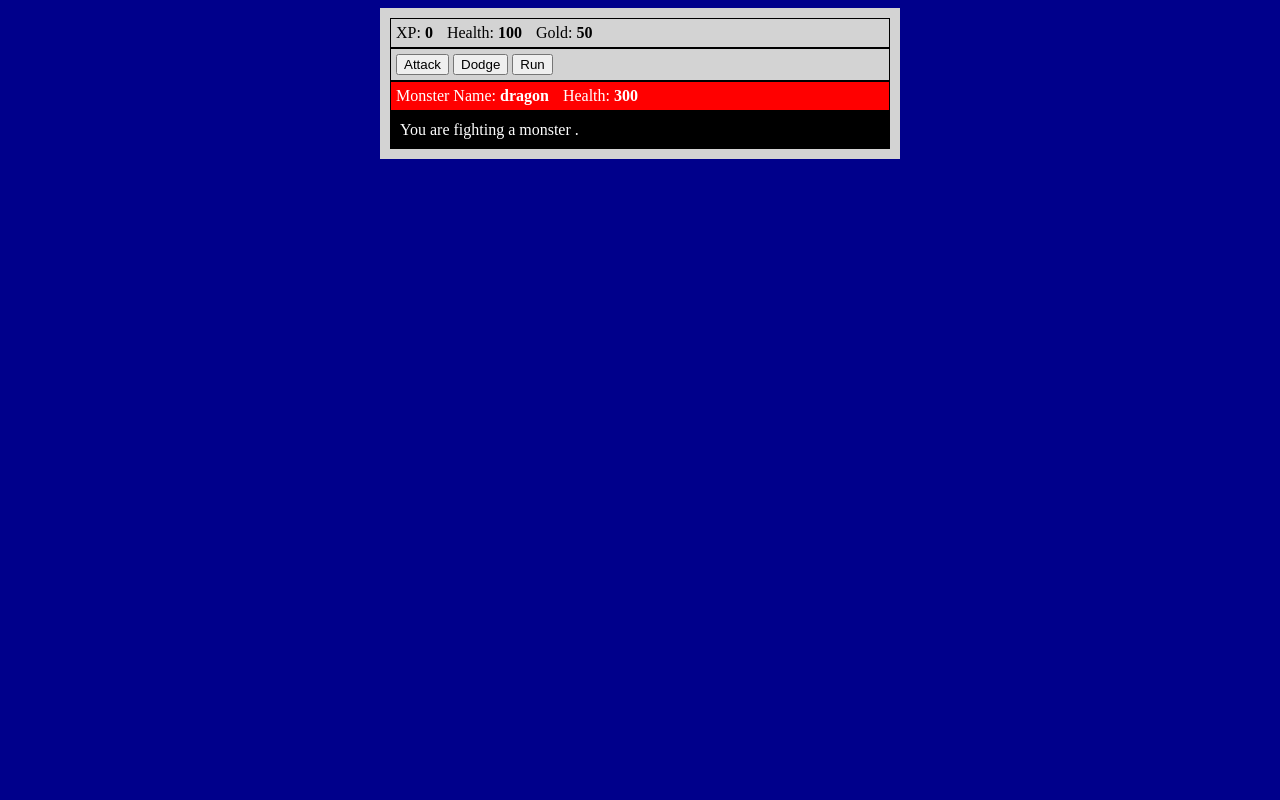
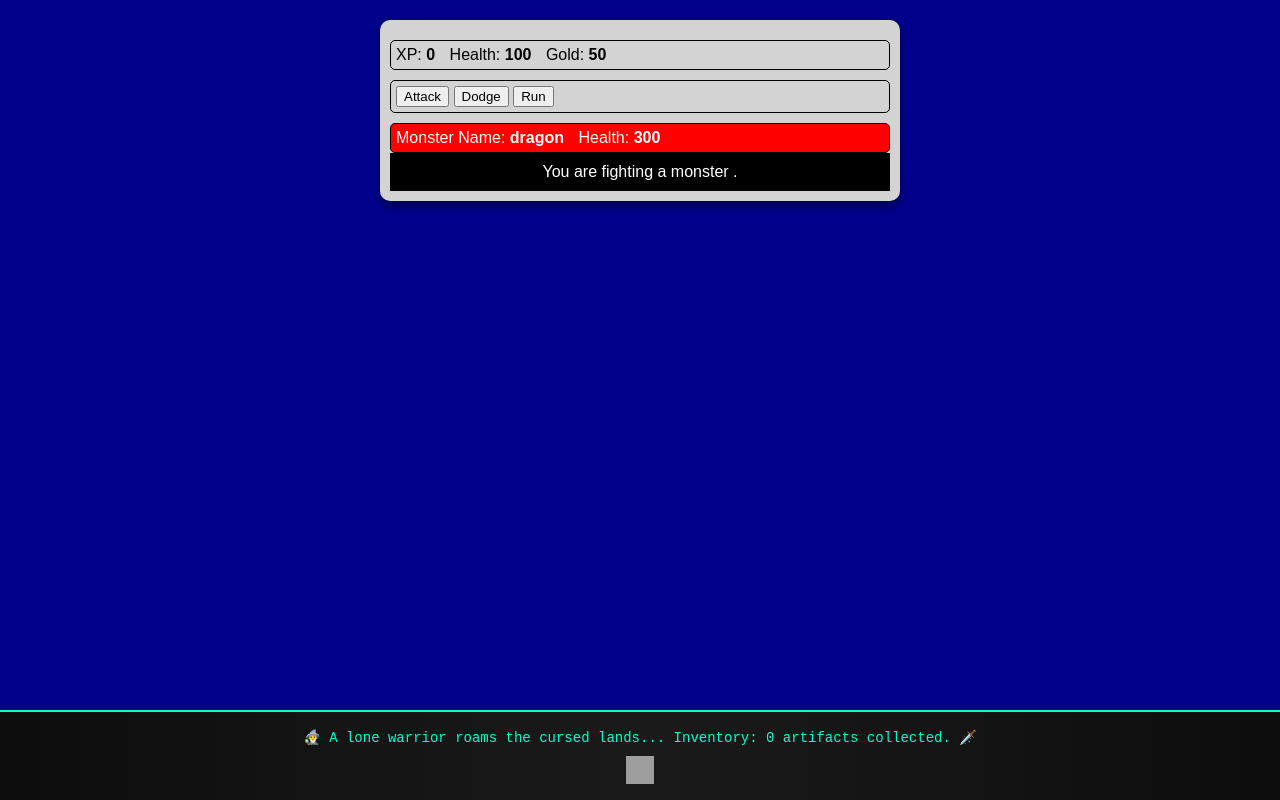
Before and after one commit to honoursbhaduria/game_monster_fight-, a plain HTML site: page index.html in a window 1280 px wide. Both pictures are taken after a click on the button "Fight dragon". Drawn offline with nearby package versions, Linux system fonts and the light colour scheme; grey boxes are pictures that could not be loaded.

Commit message:
footer added

```diff
--- a/index.html
+++ b/index.html
@@ -29,6 +29,13 @@
 </div>
 <script  src="script.js"></script>
 
+<footer id="footer">
+  <p>🧙‍♂️ A lone warrior roams the cursed lands... Inventory: <span id="inventoryCount">0</span> artifacts collected. 🗡️</p>
+  <a href="https://github.com/honoursbhaduria" target="_blank">
+    <img src="https://cdn.jsdelivr.net/gh/devicons/devicon/icons/github/github-original.svg" alt="GitHub" class="github-icon">
+  </a>
+</footer>
+
 
 
 </body>
--- a/script.js
+++ b/script.js
@@ -106,7 +106,7 @@ const locations = [
     {
 
         name : "win",
-        "button text": ["REPLAY!", "REPLAY!", "REPLAY!"],
+        "button text": ["superboss fight !", "REPLAY!", "REPLAY!"],
         "button functions": [fightSuperBoss, fightDragon, restart],
         text: "You defeat the dragon ! YOU WIN THE GAME "
 
@@ -181,6 +181,8 @@ function buyWeapon() {
         currentWeapon++;
         let newWeapon = weapons[currentWeapon].name;
         inventory.push(newWeapon);
+        updateInventoryCount();
+
 
         goldText.innerText = gold;
         text.innerText = "You now have a  " + newWeapon + ". In your inventory";
@@ -192,6 +194,8 @@ function buyWeapon() {
       button2.innerText = "Sell weapon for 15 gold";
       button2.onclick = sellWeapon;
     }
+
+
   }
 
 
@@ -200,12 +204,16 @@ function sellWeapon(){
         gold += 15 ;
         goldText.innerText = gold ;
         let currentWeapon  = inventory.shift() ;
+        updateInventoryCount();
+
         text.innerText = "You sold a  " + currentWeapon + "." ;
         text.innerText = "In your inventory you have :  " + inventory ;
     }
     else{
          text.innerText = "Don't sell your only weapon ! " ;
     }
+
+
 }
 
 
@@ -339,6 +347,7 @@ function restart(){
     gold = 50 ;
     currentWeapon = 0 ;
     inventory = ["stick"];
+    updateInventoryCount();
     goldText.innerText = gold ;
     healthText.innerText = health ;
     xpText.innerText = xp ;
@@ -408,3 +417,10 @@ function pick(guess){
 
 
 }
+
+function updateInventoryCount() {
+    document.getElementById("inventoryCount").innerText = inventory.length;
+}
+
+
+updateInventoryCount();
--- a/style.css
+++ b/style.css
@@ -1,11 +1,15 @@
 body {
   background-color: darkblue;
+  margin: 0;
+  padding: 0;
+  font-family: Arial, sans-serif;
 }
 
 #text {
   background-color: black;
   color: white;
   padding: 10px;
+  text-align: center;
 }
 
 #game {
@@ -13,29 +17,102 @@
   max-height: 400px;
   background-color: lightgray;
   color: white;
-    margin: 0 auto;
+  margin: 20px auto;
   padding: 10px;
+  border-radius: 10px;
+  box-shadow: 0 4px 8px rgba(0,0,0,0.5);
 }
 
-  #controls {
-    border: 1px black solid;
+#controls, #stats, #monsterStats {
+  border: 1px solid black;
   padding: 5px;
+  margin-top: 10px;
+  border-radius: 5px;
 }
 
 #stats {
-    border: 1px black solid;
   color: black;
-    padding: 5px;
 }
 
 #monsterStats {
   display: none;
-    border: 1px black solid;
+  background-color: red;
   color: white;
-    padding: 5px;
-    background-color: red;
 }
 
 .stat {
   padding-right: 10px;
 }
+
+/* 📱 Mobile Responsive */
+@media (max-width: 600px) {
+  #game {
+    width: 90%;
+    max-width: none;
+    max-height: none;
+  }
+
+  #text {
+    font-size: 16px;
+  }
+
+  #controls, #stats, #monsterStats {
+    font-size: 14px;
+  }
+}
+#footer {
+  position: fixed;
+  bottom: 0;
+  width: 100%;
+  background: linear-gradient(to right, #111, #222, #111);
+  color: #f1c40f; /* Golden warrior color */
+  text-align: center;
+  padding: 10px 0;
+  font-family: 'Courier New', Courier, monospace;
+  font-size: 14px;
+  z-index: 1000;
+  border-top: 2px solid #f1c40f;
+}
+
+#footer p {
+  margin: 5px 0;
+}
+
+#footer {
+  position: fixed;
+  bottom: 0;
+  width: 100%;
+  background: linear-gradient(to right, #0d0d0d, #1a1a1a, #0d0d0d);
+  color: #00ffcc; /* Cool neon vibe */
+  text-align: center;
+  padding: 12px 0;
+  font-family: 'Courier New', Courier, monospace;
+  font-size: 14px;
+  z-index: 1000;
+  border-top: 2px solid #00ffcc;
+}
+
+#footer p {
+  margin: 5px 0;
+}
+
+#footer a {
+  color: #00ffcc;
+  text-decoration: none;
+  font-weight: bold;
+}
+
+#footer a:hover {
+  text-decoration: underline;
+}
+
+.github-icon {
+  width: 28px;
+  height: 28px;
+  margin-top: 5px;
+  transition: transform 0.4s ease;
+}
+
+.github-icon:hover {
+  transform: rotate(15deg) scale(1.2);
+}
```
Also changed, not shown: 1 other file. Lines whose indentation alone changed are shown as unchanged.
